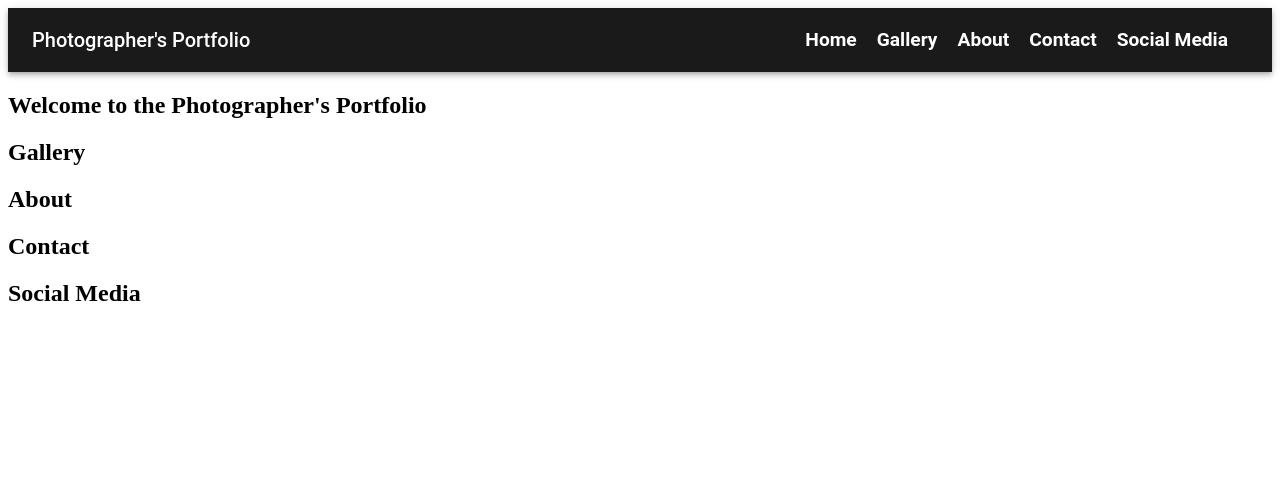
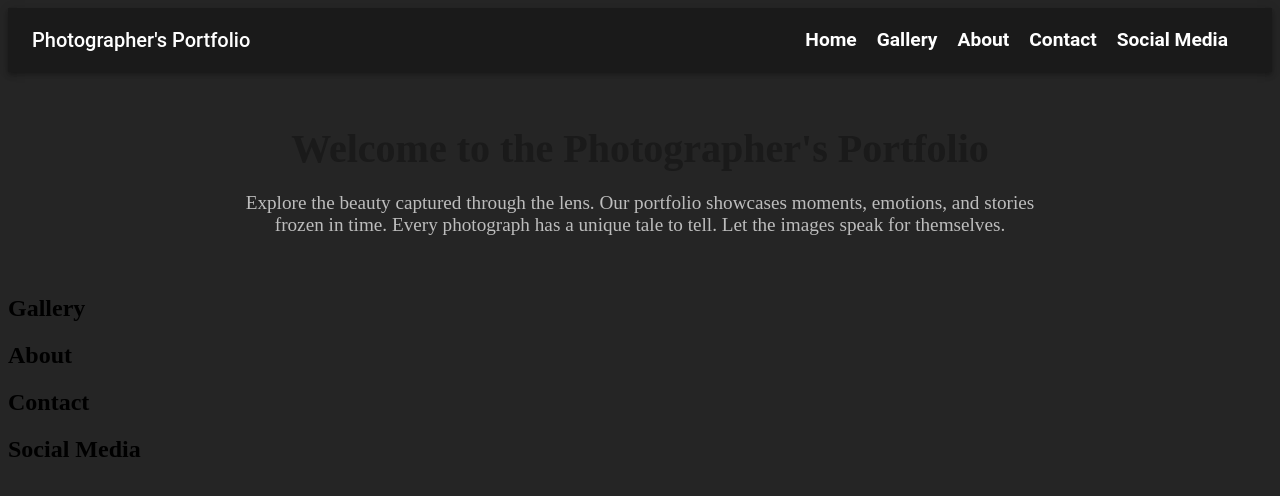
Before and after one commit to michael-carvajal/shot-by-ss, a React (Create React App) app: page / in a window 1280 px wide. Shown: the top 496 px of the page. Built offline with nearby package versions, Linux system fonts and the light colour scheme.

Commit message:
added content for home component

```diff
--- a/src/components/Home.jsx
+++ b/src/components/Home.jsx
@@ -1,12 +1,36 @@
 // src/components/Home.js
 import React from 'react';
+import styled from '@emotion/styled';
+
+const Container = styled.div`
+  max-width: 800px;
+  margin: 0 auto;
+  padding: 20px;
+  text-align: center;
+`;
+
+const Title = styled.h2`
+  font-size: 2.5rem;
+  color: ${({ theme }) => theme.palette.primary.main};
+  margin-bottom: 20px;
+`;
+
+const Introduction = styled.p`
+  font-size: 1.2rem;
+  color: ${({ theme }) => theme.palette.text.secondary};
+`;
 
 const Home = () => {
   return (
-    <div>
-      <h2>Welcome to the Photographer's Portfolio</h2>
-      {/* Add content specific to the Home section */}
-    </div>
+    <Container>
+      <Title>Welcome to the Photographer's Portfolio</Title>
+      <Introduction>
+        Explore the beauty captured through the lens. Our portfolio showcases
+        moments, emotions, and stories frozen in time. Every photograph has a
+        unique tale to tell. Let the images speak for themselves.
+      </Introduction>
+      {/* Add more content specific to the Home section */}
+    </Container>
   );
 };
 
--- a/src/index.js
+++ b/src/index.js
@@ -1,6 +1,7 @@
 import React from 'react';
 import ReactDOM from 'react-dom/client';
 import App from './App';
+import './styles/index.css'
 import reportWebVitals from './reportWebVitals';
 
 const root = ReactDOM.createRoot(document.getElementById('root'));
--- /dev/null
+++ b/src/styles/index.css
@@ -0,0 +1,3 @@
+body{
+    background-color: #252525;
+}
```
